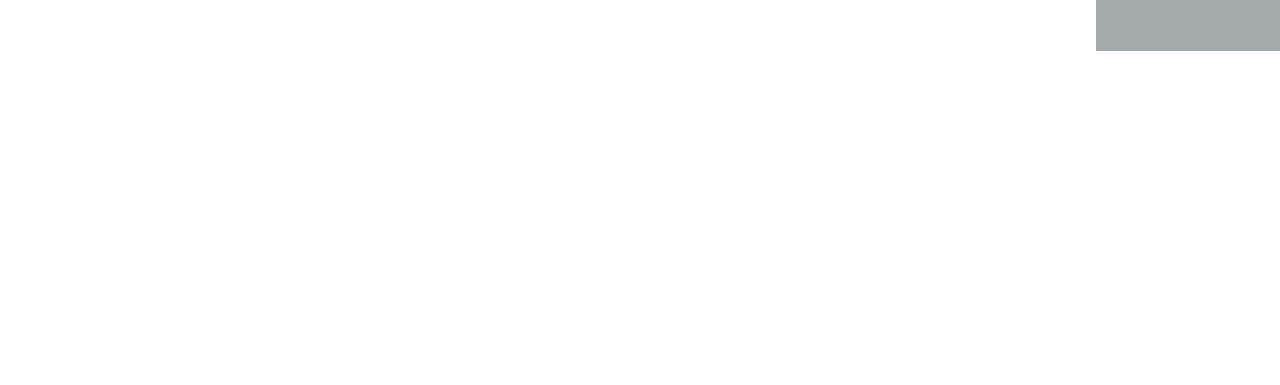
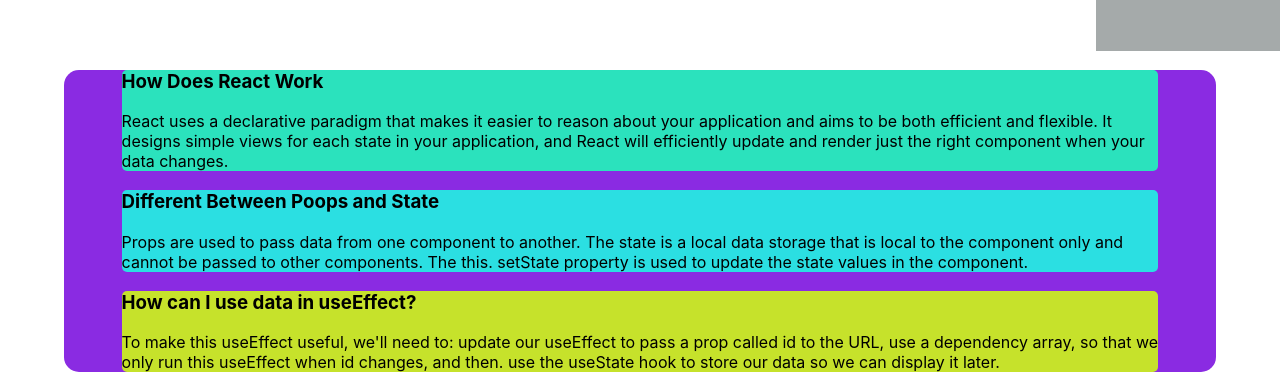
Before and after one commit to MD-obaidul-hasan/b6-ultra-active-club-MD-obaidul-hasan, a React (Create React App) app: page / in a window 1280 px wide. Shown: the part 1398-1783 px from the top of the page. Before the commit the page ends 1449 px from the top, so only its background shows below. Built offline with nearby package versions, Linux system fonts and the light colour scheme.

Commit message:
question answer

```diff
--- a/src/App.js
+++ b/src/App.js
@@ -1,5 +1,6 @@
 
 import './App.css';
+import Blog from './components/Blog/Blog';
 import Equip from './components/Equip/Equip';
 import Head from './components/Head/Head';
 
@@ -10,6 +11,7 @@
     <div >
       <Head></Head>
       <Equip></Equip>
+      <Blog></Blog>
 
     </div>
   );
--- /dev/null
+++ b/src/components/Blog/Blog.css
@@ -0,0 +1,44 @@
+.blog{
+    width: 90%;
+    /* margin-top: 2200px; */
+    background-color: blueviolet;
+    border-radius:15px 15px 15px 15px;
+    border: none;
+    /* position: absolute; */
+    bottom: 0;
+    margin-left: 5%;
+}
+.b1{
+    width: 90%;
+    /* margin-top: 2200px; */
+    background-color: rgb(43, 226, 189);
+    border-radius:5px 5px 5px 5px;
+    border: none;
+    /* position: absolute; */
+    bottom: 0;
+
+    margin-left: 5%;
+    margin-right: 5%;
+}
+.b2{
+    width: 90%;
+    /* margin-top: 2200px; */
+    background-color: rgb(43, 223, 226);
+    border-radius:5px 5px 5px 5px;
+    border: none;
+    /* position: absolute; */
+    bottom: 0;
+    margin-left: 5%;
+    margin-right: 5%;
+}
+.b3{
+    width: 90%;
+    /* margin-top: 2200px; */
+    background-color: rgb(198, 226, 43);
+    border-radius:5px 5px 5px 5px;
+    border: none;
+    /* position: absolute; */
+    bottom: 0;
+    margin-left: 5%;
+    margin-right: 5%;
+}
--- /dev/null
+++ b/src/components/Blog/Blog.js
@@ -0,0 +1,24 @@
+import React from 'react';
+import './Blog.css'
+
+const Blog = () => {
+    return (
+        <div className='blog'>
+            <div className='b1'>
+            <h3>How Does React Work</h3>
+            <p>React uses a declarative paradigm that makes it easier to reason about your application and aims to be both efficient and flexible. It designs simple views for each state in your application, and React will efficiently update and render just the right component when your data changes.</p>
+            </div>
+
+            <div className='b2'>
+            <h3>Different Between Poops and State</h3>
+            <p>Props are used to pass data from one component to another. The state is a local data storage that is local to the component only and cannot be passed to other components. The this. setState property is used to update the state values in the component.</p>
+            </div>
+
+            <div className='b3'>
+                <h3>How can I use data in useEffect?</h3>
+            <p>To make this useEffect useful, we'll need to: update our useEffect to pass a prop called id to the URL, use a dependency array, so that we only run this useEffect when id changes, and then. use the useState hook to store our data so we can display it later.</p></div>
+        </div>
+    );
+};
+
+export default Blog;
```
